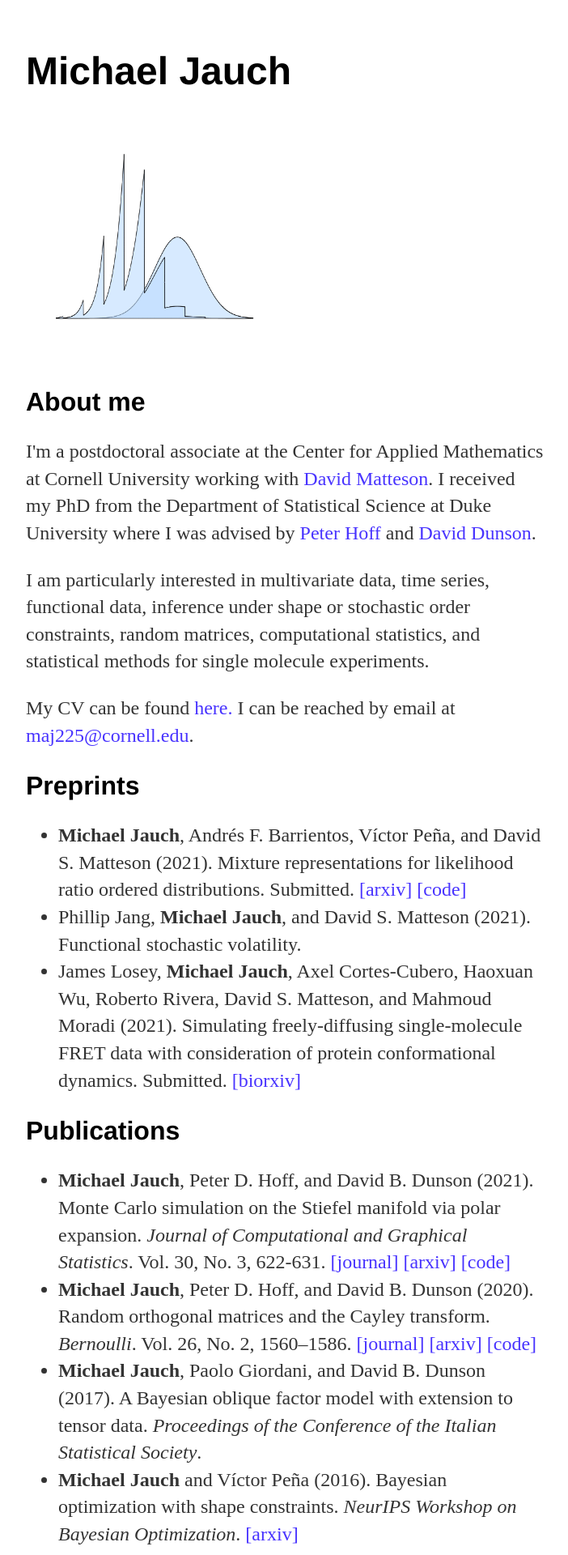
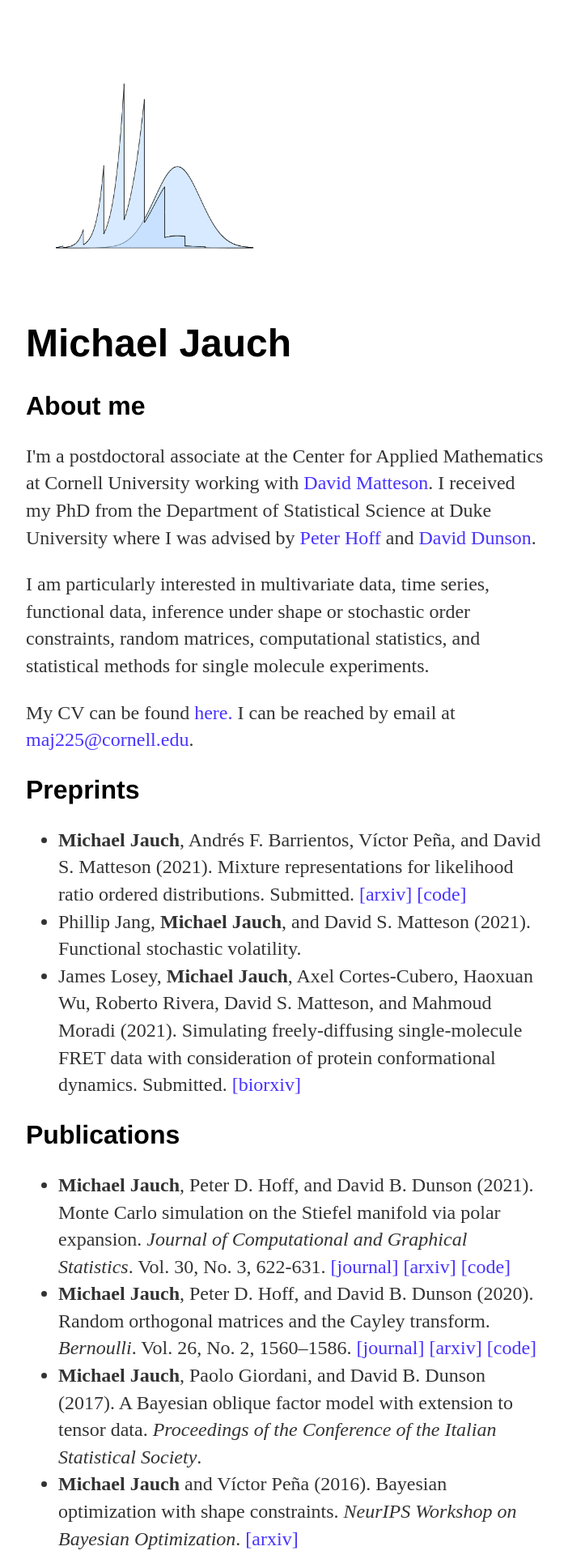
Before and after one commit to michaeljauch/michaeljauch.github.io, a Jekyll site: the page built from index.html, in a window 1280 px wide. Shown: the top 1920 px of the page at 81% size, without its empty margins (288-990 px from the left). Built offline with Jekyll 4.4.1, drawn with Linux system fonts in a browser that asks for light colours.

Commit message:
try different position for the GIF

```diff
--- a/index.html
+++ b/index.html
@@ -12,8 +12,8 @@ title: Michael Jauch
   gtag('config', 'UA-128388359-1');
 </script>
 <div class="blurb">
+  <IMG SRC="http://michaeljauch.github.io/lr.gif" width="300" height="300">
 	<h1>Michael Jauch</h1>
-  <IMG SRC="http://michaeljauch.github.io/lr.gif" width="300" height="300">
 	<h2>About me</h2>
   <p> I'm a postdoctoral associate at the Center for Applied Mathematics at Cornell University working with <a href="https://davidsmatteson.com/" style="color:#4833FF;">David Matteson</a>. I received my PhD from the Department of Statistical Science at Duke University where I was advised by <a href="https://pdhoff.github.io/" style="color:#4833FF;">Peter Hoff</a> and <a href="https://stat.duke.edu/people/david-b-dunson" style="color:#4833FF;">David Dunson</a>. </p>
 
```
